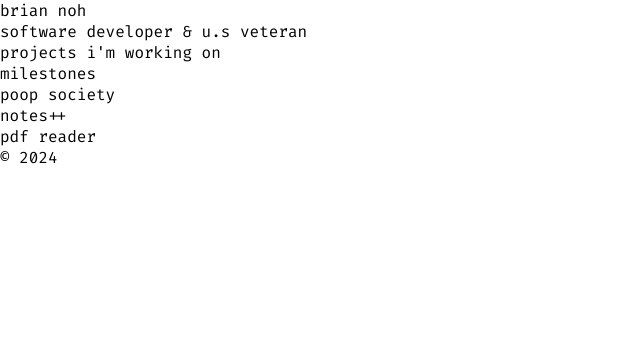
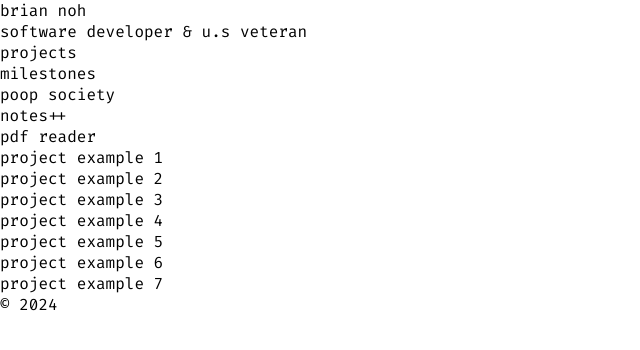
Before and after one commit to noh24/vanilla-js-portfolio-2024, a website: page src/index.html in a window 1280 px wide. Shown: the whole page, without its empty margins (0-640 px from the left). Drawn offline with Linux system fonts and the light colour scheme.

Commit message:
src/index.html - add descriptive class name and example projects

```diff
--- a/src/index.html
+++ b/src/index.html
@@ -3,10 +3,7 @@
 	<head>
 		<meta charset="UTF-8" />
 		<meta name="viewport" content="width=device-width, initial-scale=1.0" />
-		<meta
-			name="description"
-			content="brian noh's portfolio website"
-		/>
+		<meta name="description" content="brian noh's portfolio website" />
 		<link
 			rel="shortcut icon"
 			href="./images/favicon.ico"
@@ -18,22 +15,29 @@
 	</head>
 	<body>
 		<header>
-			<h1>brian noh</h1>
-			<h2>software developer & u.s veteran</h2>
+			<h1 class="mainTitle">brian noh</h1>
+			<p class="subtitle">software developer & u.s veteran</p>
 		</header>
 		<main>
 			<section>
-				<h3>projects i'm working on</h3>
+				<h4 class="projectTitle">projects</h4>
 				<ul>
 					<li><a href="#" title="View the milestones project">milestones</a></li>
 					<li><a href="#" title="View the poop society project">poop society</a></li>
 					<li><a href="#" title="View the notes++ project">notes++</a></li>
 					<li><a href="#" title="View the pdf reader project">pdf reader</a></li>
+					<li><a href="#" title="View the project 1">project example 1</a></li>
+					<li><a href="#" title="View the project 2">project example 2</a></li>
+					<li><a href="#" title="View the project 3">project example 3</a></li>
+					<li><a href="#" title="View the project 4">project example 4</a></li>
+					<li><a href="#" title="View the project 5">project example 5</a></li>
+					<li><a href="#" title="View the project 6">project example 6</a></li>
+					<li><a href="#" title="View the project 7">project example 7</a></li>
 				</ul>
 			</section>
 		</main>
 		<footer>
-			<div>&copy; 2024</div>
+			<div class="footerDiv">© 2024</div>
 		</footer>
 	</body>
 </html>
```
